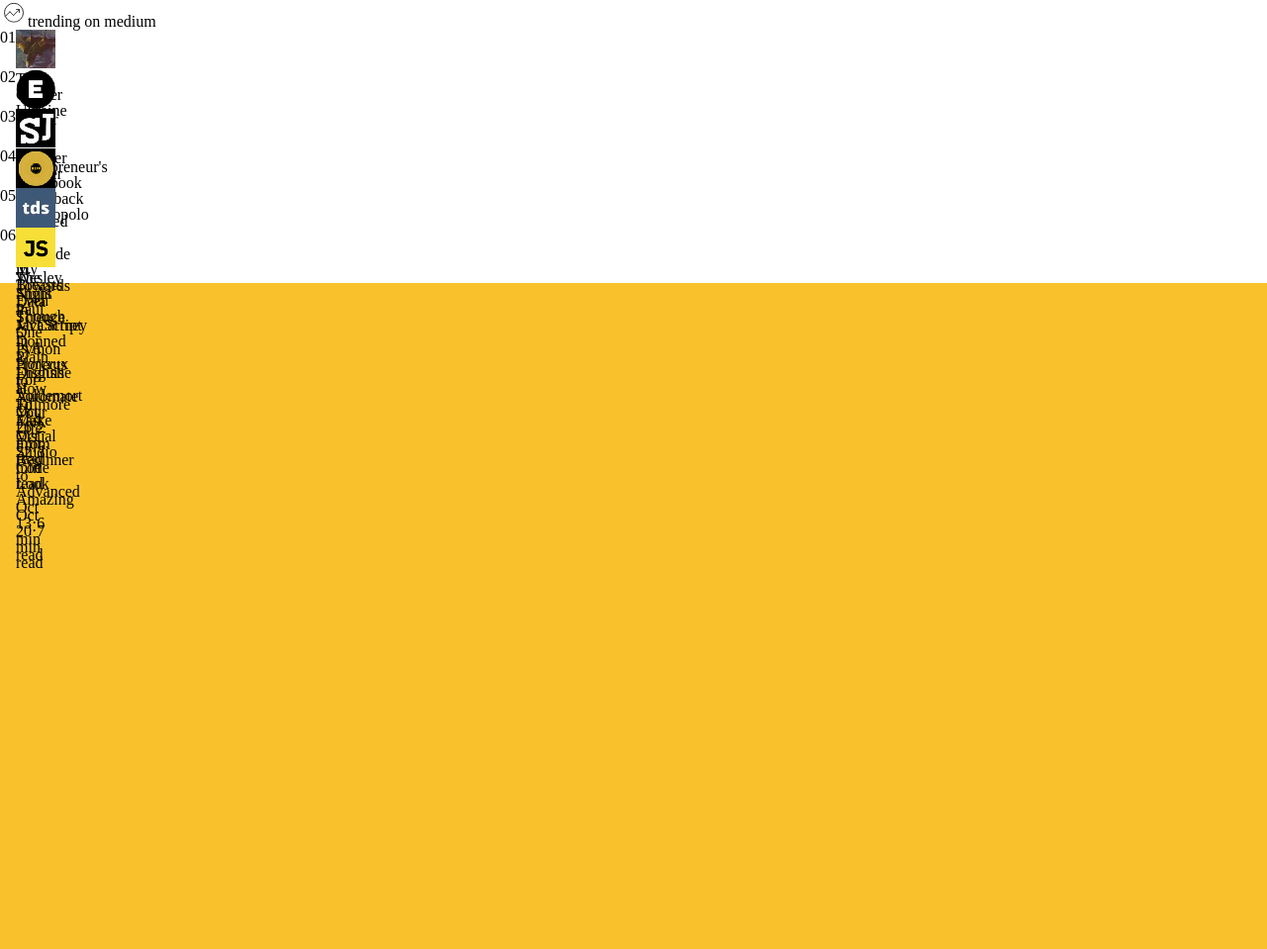
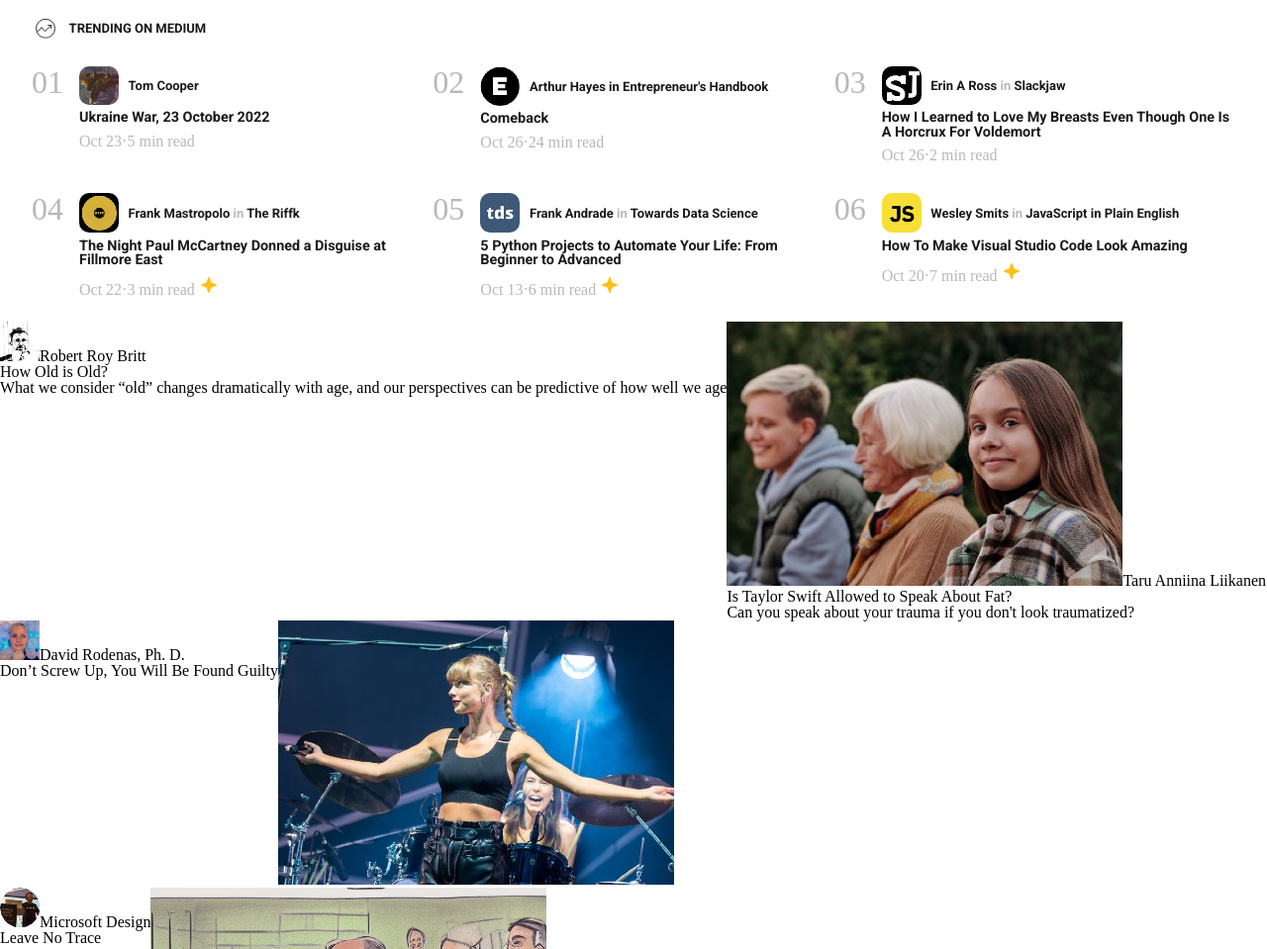
Before and after one commit to francescocaccia/compito, a plain HTML site: page S5-P-Medium-Clone-Start (1)/index.html in a window 1280 px wide. Shown: the part 540-1499 px from the top of the page at 99% size. Drawn offline with nearby package versions, Linux system fonts and the light colour scheme.

Commit message:
daFinire

```diff
--- a/S5-P-Medium-Clone-Start (1)/assets/css/style.css
+++ b/S5-P-Medium-Clone-Start (1)/assets/css/style.css
@@ -21,7 +21,9 @@
     margin-left: 1.5rem;
 }
 
-/*   font-family: 'Spectral', serif;  */
+/*   font-family: 'Spectral', serif;
+font-family: 'Roboto', sans-serif;
+*/
 
 .title h1 {
     font-size: 6rem;
@@ -79,40 +81,101 @@
     padding-left: 100px;
 }
 
+/*++++++++++++++++++++++++++++++++++++++++++++++++++++++++++++++++++++++++*/
+
 section {
     display: flex;
+    flex-wrap: wrap;
+    row-gap: 30px;
+    margin-top: 1.5rem;
+    margin-right: 2rem;
+    margin-bottom: 1.5rem;
+    margin-left: 2rem;
+
 
 }
 
+.nomiGener img {
+    border-radius: 10px;
+}
+
+.firstImg {
+    border-radius: 100%;
+}
+
+
+section div img :first-of-type {
+    border-radius: 100%;
+}
+
+
 .contenitori {
     display: flex;
-    width: auto;
-    height: auto;
+    width: 33.333%;
 }
 
 .paragrafi {
     display: flex;
-
-    display: inline;
+    color: #989c98b4;
+    font-size: 2rem;
+    margin-right: 1rem;
 }
 
-.nomiGener {
-
-    width: 40px;
-    height: 40px;
-
+.date {
+    margin-top: 0.5rem;
+    color: #989c98b4;
 }
 
-.autori p {}
+.nomiGener div {
+    display: flex;
+    align-items: center;
+    font-size: 1rem;
+    color: #191919;
+}
+
+.in {
+    color: #989c98b4;
+}
+
+#trending {
+    font-size: small;
+    font-weight: bold;
+    margin-left: 2rem;
+    margin-top: 1rem;
+    display: flex;
+    align-items: center;
+    font-family: 'Roboto', sans-serif;
+    color: #191919;
+}
+
+#trending span {
+    margin-left: 0.6rem;
+}
+
+.autori {
+    margin-left: 0.6rem;
+    color: #191919;
+    font-family: 'Roboto', sans-serif;
+    font-size: small;
+    font-weight: 550;
+}
+
+.secondP {
+    font-weight: 900;
+    font-family: 'Roboto', sans-serif;
+    font-size: 0.9rem;
+    color: #191919;
+    margin-top: 0.4rem;
+}
+
+/*   font-family: 'Spectral', serif;
+font-family: 'Roboto', sans-serif;
+*/
 
 
-#scatola {
-    margin-top: 1rem;
-    height: 700px;
+/*+++++++++++++++++++++++++++++++++++++++++++++++++++++++++++++++++++++++++++*/
+
+
+.pack {
     display: flex;
-    align-items: flex-start;
-    justify-content: space-between;
-    background-color: #f9c22d;
-    border-bottom: solid 1px black;
-    padding: 20px;
 }
--- a/S5-P-Medium-Clone-Start (1)/index.html
+++ b/S5-P-Medium-Clone-Start (1)/index.html
@@ -11,8 +11,9 @@
       href="https://fonts.googleapis.com/css2?family=Roboto:wght@100;300;400;500;700&family=Spectral:wght@200;400;600;700&display=swap"
       rel="stylesheet"
     />
+    <link rel="stylesheet" href="assets/css/reset.css" />
     <link rel="stylesheet" href="assets/css/style.css" />
-    <link rel="stylesheet" href="assets/css/reset.css" />
+
     <title>Document</title>
   </head>
   <!--comment-->
@@ -50,7 +51,7 @@
     <main>
       <div id="trending">
         <img src="assets/imgs/svg/trending.svg" alt="" /><span
-          >trending on medium</span
+          >TRENDING ON MEDIUM</span
         >
       </div>
 
@@ -58,98 +59,209 @@
         <div class="contenitori">
           <div class="paragrafi"><p>01</p></div>
           <div class="nomiGener">
-            <img src="assets/imgs/image01.jpeg" alt="" />
-            <p>Tom Cooper</p>
-            <p>Ukraine War, 23 October 2022</p>
-            <p>Oct 23·5 min read</p>
+            <div>
+              <img class="firstImg" src="assets/imgs/image01.jpeg" alt="" />
+              <p class="autori">Tom Cooper</p>
+            </div>
+            <p class="secondP">Ukraine War, 23 October 2022</p>
+            <p class="date">Oct 23·5 min read</p>
           </div>
         </div>
 
         <div class="contenitori">
           <div class="paragrafi"><p>02</p></div>
           <div class="nomiGener">
+            <div>
               <img src="assets/imgs/image02.png" alt="" />
               <p class="autori">Arthur Hayes in Entrepreneur's Handbook</p>
-            <p>Comeback</p>
-            <p>Oct 26·24 min read</p>
+            </div>
+            <p class="secondP">Comeback</p>
+            <p class="date">Oct 26·24 min read</p>
           </div>
         </div>
 
         <div class="contenitori">
           <div class="paragrafi"><p>03</p></div>
           <div class="nomiGener">
+            <div>
               <img src="assets/imgs/image03.jpeg" alt="" />
-            <p class="autori">Tom Cooper</p>
-            <p>
+              <p class="autori">
+                Erin A Ross <span class="in">in</span> Slackjaw
+              </p>
+            </div>
+            <p class="secondP">
               How I Learned to Love My Breasts Even Though One Is A Horcrux For
               Voldemort
             </p>
-            <p>Oct 26·2 min read</p>
+            <p class="date">Oct 26·2 min read</p>
           </div>
         </div>
 
         <div class="contenitori">
           <div class="paragrafi"><p>04</p></div>
           <div class="nomiGener">
+            <div>
               <img src="assets/imgs/image04.png" alt="" />
-            <p class="autori">Frank Mastropolo in The Riffk</p>
-            <p>The Night Paul McCartney Donned a Disguise at Fillmore East</p>
-            <p>Oct 22·3 min read</p>
+              <p class="autori">
+                Frank Mastropolo <span class="in">in</span> The Riffk
+              </p>
+            </div>
+            <p class="secondP">
+              The Night Paul McCartney Donned a Disguise at Fillmore East
+            </p>
+            <p class="date">
+              Oct 22·3 min read <img src="assets/imgs/svg/star.svg" alt="" />
+            </p>
           </div>
         </div>
 
         <div class="contenitori">
           <div class="paragrafi"><p>05</p></div>
           <div class="nomiGener">
+            <div>
               <img src="assets/imgs/image05.jpeg" alt="" />
-            <p class="autori">Frank Andrade in Towards Data Science</p>
-            <p>
+              <p class="autori">
+                Frank Andrade <span class="in">in</span> Towards Data Science
+              </p>
+            </div>
+            <p class="secondP">
               5 Python Projects to Automate Your Life: From Beginner to Advanced
             </p>
-            <p>Oct 13·6 min read</p>
+            <p class="date">
+              Oct 13·6 min read <img src="assets/imgs/svg/star.svg" alt="" />
+            </p>
           </div>
         </div>
 
         <div class="contenitori">
           <div class="paragrafi"><p>06</p></div>
           <div class="nomiGener">
+            <div>
               <img src="assets/imgs/image06.png" alt="" />
-            <p class="autori">Wesley Smits in JavaScript in Plain English</p>
-            <p>How To Make Visual Studio Code Look Amazing</p>
-            <p>Oct 20·7 min read</p>
+              <p class="autori">
+                Wesley Smits <span class="in">in</span> JavaScript in Plain
+                English
+              </p>
+            </div>
+            <p class="secondP">How To Make Visual Studio Code Look Amazing</p>
+            <p class="date">
+              Oct 20·7 min read <img src="assets/imgs/svg/star.svg" alt="" />
+            </p>
           </div>
         </div>
       </section>
 
       <div id="scatola">
-        <div class="pack"></div>
+        <div class="pack">
+          <div>
+            <img src="assets/imgs/image07.jpeg" alt="" /><span
+              >Robert Roy Britt</span
+            >
+            <p class="primoParagrafo">How Old is Old?</p>
+            <p class="secondoParagrafo">
+              What we consider “old” changes dramatically with age, and our
+              perspectives can be predictive of how well we age
+            </p>
+          </div>
+          <div>
+            <img src="assets/imgs/image08.jpeg" alt="" /><span
+              >Taru Anniina Liikanen</span
+            >
+            <p class="primoParagrafo">
+              Is Taylor Swift Allowed to Speak About Fat?
+            </p>
+            <p class="secondoParagrafo">
+              Can you speak about your trauma if you don't look traumatized?
+            </p>
+          </div>
           <div></div>
+        </div>
+
+        <div class="pack">
+          <div>
+            <img src="assets/imgs/image09.jpeg" alt="" /><span
+              >David Rodenas, Ph. D.</span
+            >
+            <p class="primoParagrafo">
+              Don’t Screw Up, You Will Be Found Guilty
+            </p>
+            <p class="secondoParagrafo"></p>
+          </div>
+
+          <div><img src="assets/imgs/image10.jpeg" alt="" /></div>
           <div></div>
+        </div>
+
+        <div class="pack">
+          <div>
+            <img src="assets/imgs/image11.jpeg" alt="" /><span
+              >Microsoft Design</span
+            >
+            <p class="primoParagrafo">Leave No Trace</p>
+            <p class="secondoParagrafo"></p>
+            <p class="primoParagrafo"></p>
+          </div>
+          <div><img src="assets/imgs/image12.png" alt="" /></div>
           <div></div>
-        <div class="pack"></div>
+        </div>
+
+        <div class="pack">
+          <div>
+            <img src="assets/imgs/image13.png" alt="" /><span
+              >Scott H. Young</span
+            >
+            <p class="primoParagrafo">
+              Variability, Not Repetition, is the Key to Mastery
+            </p>
+            <p class="secondoParagrafo">
+              Bruce Lee is reported to have said, “I fear not the man who has
+              practiced 10,000 kicks once, but the man who has practiced one
+              kick 10,000...
+            </p>
+          </div>
+          <div><img src="assets/imgs/image14.png" alt="" /></div>
           <div></div>
+        </div>
+
+        <div class="pack">
+          <div>
+            <img src="assets/imgs/image15.jpeg" alt="" /><span
+              >Paul A. DeStefanoin Human Parts</span
+            >
+            <p class="primoParagrafo">
+              What I Overheard as an Escape Room Actor
+            </p>
+            <p class="secondoParagrafo">
+              Lock a group of people in a room and you’ll witness some
+              surprising confessions
+            </p>
+          </div>
+
+          <div><img src="assets/imgs/image16.jpg" alt="" /></div>
           <div></div>
+        </div>
+
+        <div class="pack">
+          <div>
+            <img class="Paul" src="assets/imgs/image17.png" alt="" /><span
+              >Kim Scott</span
+            >
+            <p class="primoParagrafo"></p>
+          </div>
+          <div><img src="assets/imgs/image18.jpeg" alt="" /></div>
           <div></div>
-        <div class="pack"></div>
+        </div>
+
+        <div class="pack">
+          <div>
+            <img src="assets/imgs/image19.jpeg" alt="" /><span
+              >Discover more of what matters to you</span
+            >
+          </div>
+
+          <div><img src="assets/imgs/image20.jpg" alt="" /></div>
           <div></div>
-        <div></div>
-        <div></div>
-        <div class="pack"></div>
-        <div></div>
-        <div></div>
-        <div></div>
-        <div class="pack"></div>
-        <div></div>
-        <div></div>
-        <div></div>
-        <div class="pack"></div>
-        <div></div>
-        <div></div>
-        <div></div>
-        <div class="pack"></div>
-        <div></div>
-        <div></div>
-        <div></div>
+        </div>
       </div>
     </main>
   </body>
```
Lines whose indentation alone changed are shown as unchanged.
